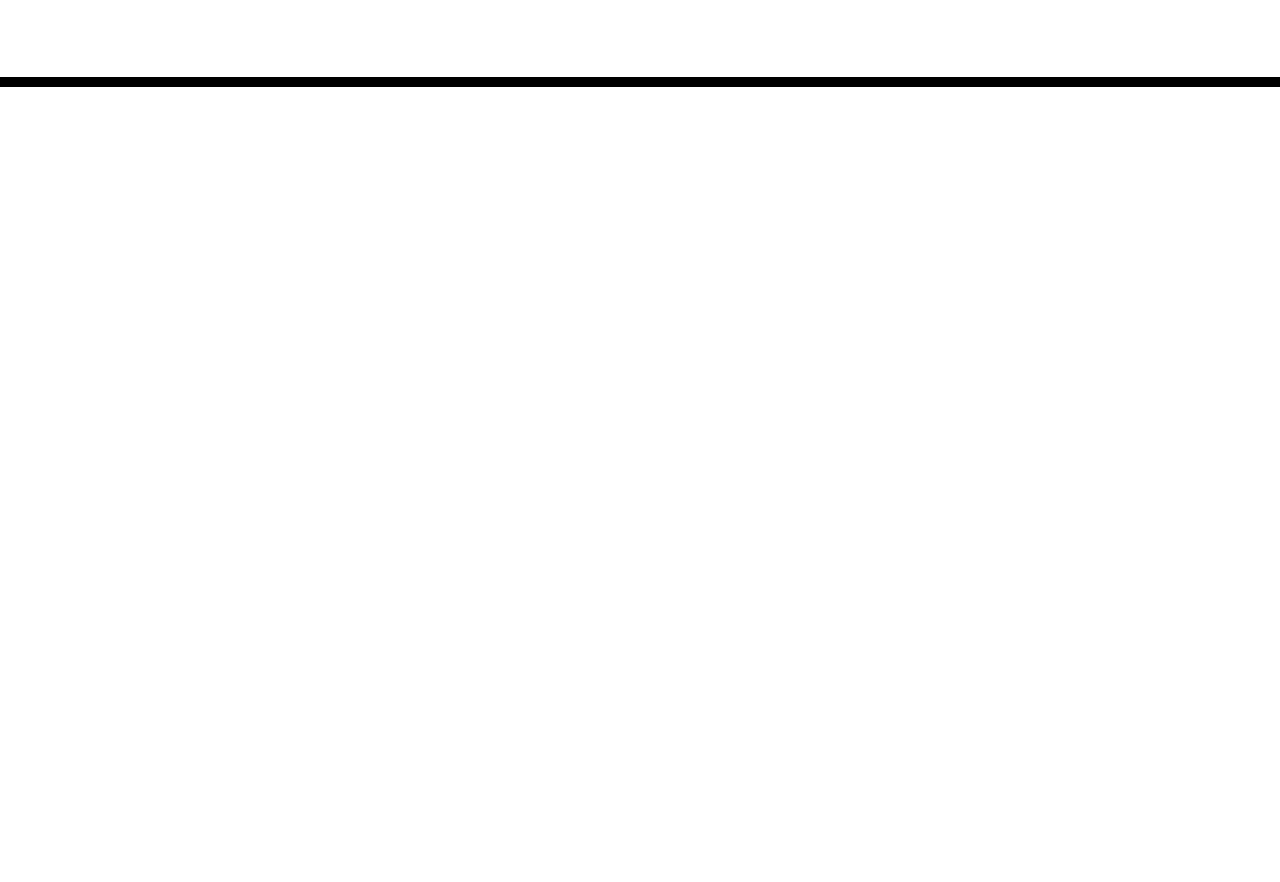
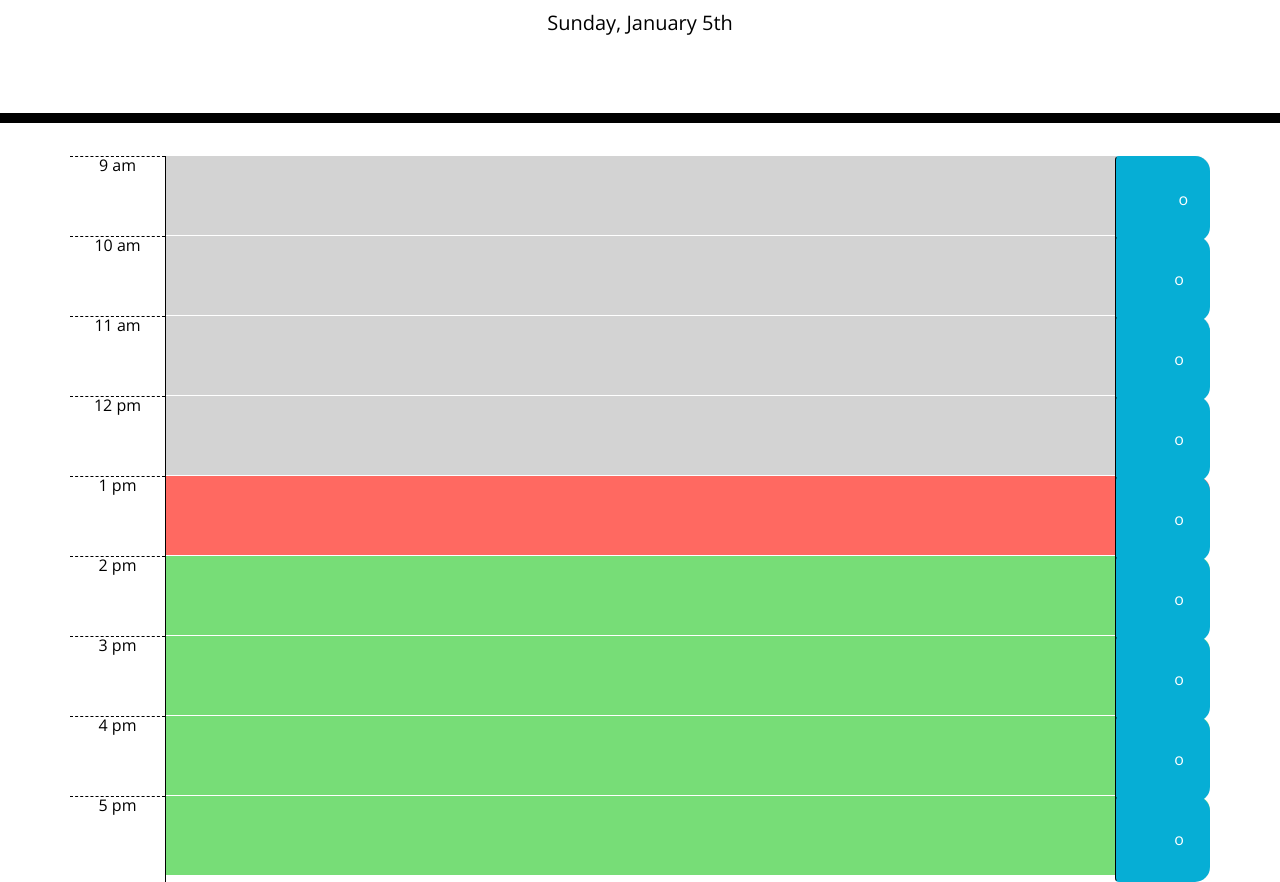
Before and after one commit to chenallee/moment.js-day-scheduler, a plain HTML site: page index.html in a window 1280 px wide. Shown: the part 181-1063 px from the top of the page. Before the commit the page ends 800 px from the top, so only its background shows below. Drawn offline with nearby package versions, Linux system fonts and the light colour scheme.

Commit message:
adding time blocks and moment to style them

```diff
--- a/index.html
+++ b/index.html
@@ -21,6 +21,70 @@
   </header>
   <div class="container">
     <!-- Timeblocks go here -->
+    <div class="row time-block" data-hour="9">
+      <div class="col-2 col-lg-1 hour">9 am</div>
+      <textarea class="col-8 col-lg-10"></textarea>
+        <button class=" col-2 col-lg-1 btn btn-block saveBtn">
+          o
+        </button>
+    </div>
+    <div class="row time-block" data-hour="10">
+      <div class="col-2 col-lg-1 hour">10 am</div>
+      <textarea class="col-8 col-lg-10"></textarea>
+      <button class=" col-2 col-lg-1 btn btn-block saveBtn">
+        o
+      </button>
+
+    </div>
+    <div class="row time-block" data-hour="11">
+      <div class="col-2 col-lg-1 hour">11 am</div>
+      <textarea class="col-8 col-lg-10"></textarea>
+      <button class=" col-2 col-lg-1 btn btn-block saveBtn">
+        o
+      </button>
+    </div>
+    <div class="row time-block" data-hour="12">
+      <div class="col-2 col-lg-1 hour">12 pm</div>
+      <textarea class="col-8 col-lg-10"></textarea>
+      <button class=" col-2 col-lg-1 btn btn-block saveBtn">
+        o
+      </button>
+    </div>
+    <div class="row time-block" data-hour="13">
+      <div class="col-2 col-lg-1 hour">1 pm</div>
+      <textarea class="col-8 col-lg-10"></textarea>
+      <button class=" col-2 col-lg-1 btn btn-block saveBtn">
+        o
+      </button>
+    </div>
+    <div class="row time-block" data-hour="14">
+      <div class="col-2 col-lg-1 hour">2 pm</div>
+      <textarea class="col-8 col-lg-10"></textarea>
+      <button class=" col-2 col-lg-1 btn btn-block saveBtn">
+        o
+      </button>
+    </div>
+    <div class="row time-block" data-hour="15">
+      <div class="col-2 col-lg-1 hour">3 pm</div>
+      <textarea class="col-8 col-lg-10"></textarea>
+      <button class=" col-2 col-lg-1 btn btn-block saveBtn">
+        o
+      </button>
+    </div>
+    <div class="row time-block" data-hour="16">
+      <div class="col-2 col-lg-1 hour">4 pm</div>
+      <textarea class="col-8 col-lg-10"></textarea>
+      <button class=" col-2 col-lg-1 btn btn-block saveBtn">
+        o
+      </button>
+    </div>
+    <div class="row time-block" data-hour="17">
+      <div class="col-2 col-lg-1 hour">5 pm</div>
+      <textarea class="col-8 col-lg-10"></textarea>
+      <button class=" col-2 col-lg-1 btn btn-block saveBtn">
+        o
+      </button>
+    </div>
   </div>
 
   <script src="https://code.jquery.com/jquery-3.4.1.min.js"></script>
--- a/script.js
+++ b/script.js
@@ -0,0 +1,30 @@
+var $currentDay = $("#currentDay");
+var $timeBlocks = $(".time-block");
+
+var currentDate = moment().format("dddd, MMMM Do");
+var currentHour = moment().format("H");
+console.log(currentHour);
+currentHour = 13;
+
+$currentDay.text(currentDate);
+
+$timeBlocks.each(function(){
+  var $thisBlock = $(this);
+  console.log($thisBlock.attr("data-hour"));
+  console.log(currentHour);
+
+  if( $thisBlock.attr("data-hour") == currentHour){
+    $thisBlock.addClass("present").removeClass("past future");
+  }
+  if ($thisBlock.attr("data-hour") < currentHour){
+    $thisBlock.addClass("past").removeClass("present future");
+  }
+  if ($thisBlock.attr("data-hour") > currentHour){
+
+    $thisBlock.addClass("future").removeClass("past present");
+  }
+});
+
+// var thisMoment = moment().format();
+// console.log(moment());
+// console.log(thisMoment);
--- a/style.css
+++ b/style.css
@@ -1,3 +1,7 @@
+*{
+  box-sizing: border-box;
+}
+
 body {
   font-family: 'Open Sans', sans-serif;
   font-size: 16px;
```
Also changed, not shown: 1 other file.
